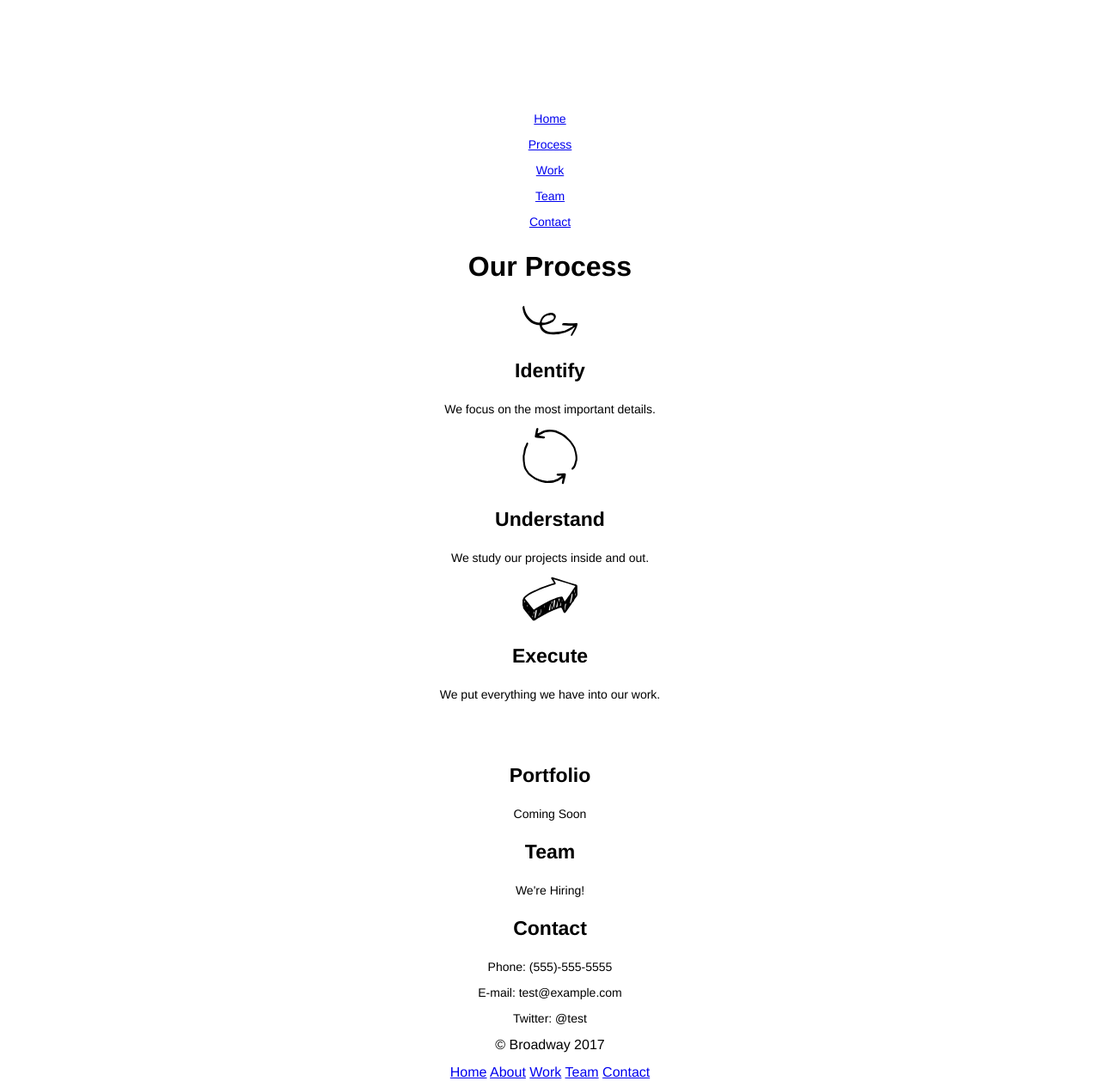
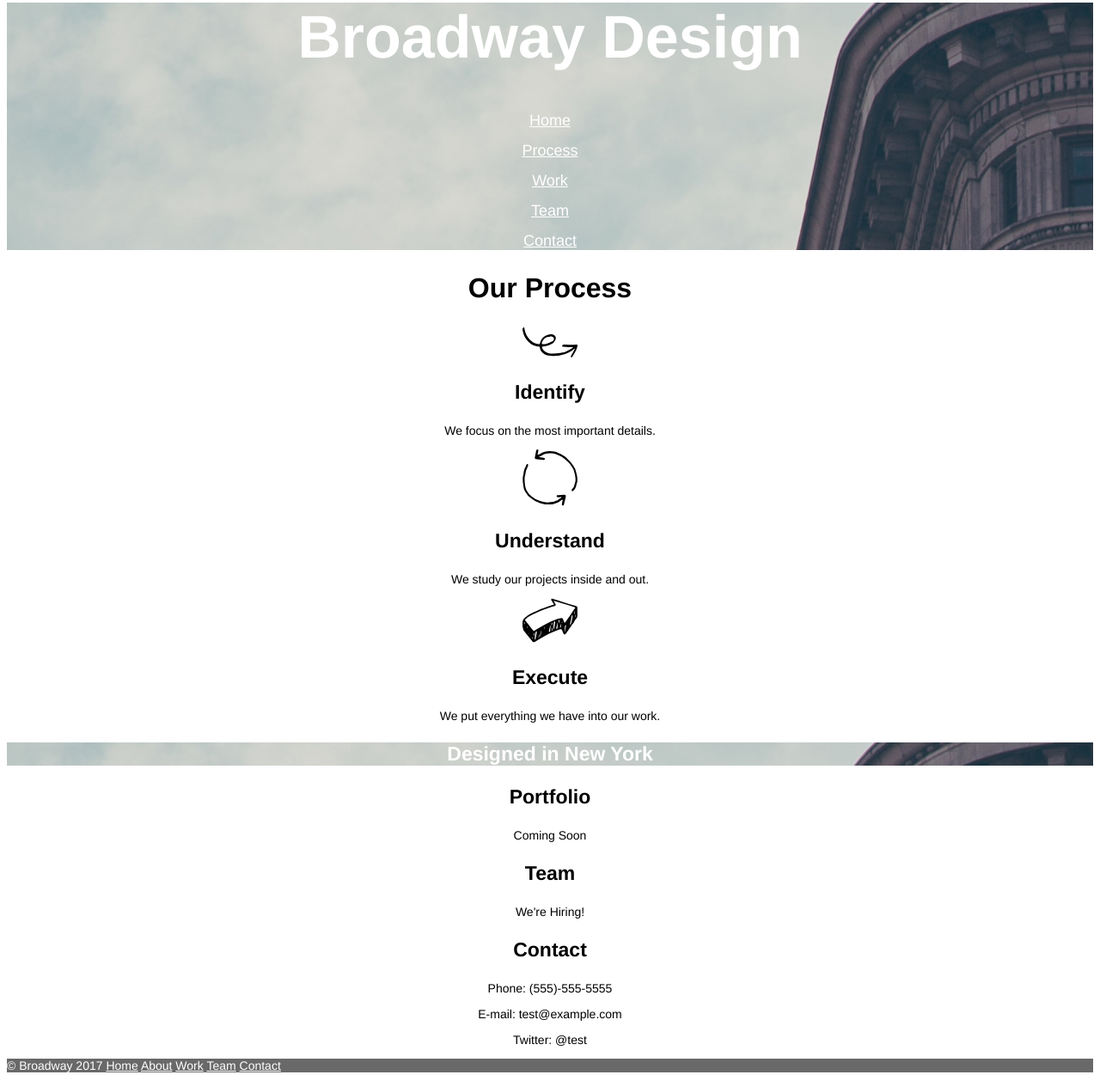
Before and after one commit to chriswertz/broadway, a plain HTML site: page index.html in a window 1280 px wide. Shown: the part 44-1309 px from the top of the page at 86% size. Drawn offline with Linux system fonts and the light colour scheme.

Commit message:
code update

```diff
--- a/index.html
+++ b/index.html
@@ -8,14 +8,14 @@
   <body>
     <div class="design">
       <h1>Broadway Design</h1>
-    <nav>
-    <p><a href="#">Home</a> </p>
-      <p><a href="#">Process</a> </p>
-      <p><a href="#">Work</a> </p>
-      <p><a href="#">Team</a> </p>
-      <p><a href="#">Contact</a> </p>
-    </nav>
-  </div>
+        <p><a class="navtop" href="#">Home</a> </p>
+        <p><a class="navtop" href="#">Process</a> </p>
+        <p><a class="navtop" href="#">Work</a> </p>
+        <p><a class="navtop" href="#">Team</a> </p>
+        <p><a class="navtop" href="#">Contact</a> </p>
+      </div>
+<!-- Section One -->
+    <div class="content">
     <h2>Our Process</h2>
     <img src="./resources/images/identify.svg"/>
     <h3>Identify</h3>
@@ -26,21 +26,28 @@
     <img src="./resources/images/execute.svg"/>
     <h3>Execute</h3>
     <p>We put everything we have into our work.</p>
-    <h3 class="design">Designed in New York</h3>
+  </div>
+<!-- Section Two -->
+    <h3 id="design2">Designed in New York</h3>
     <h3>Portfolio</h3>
     <p>Coming Soon</p>
     <h3>Team</h3>
     <p>We're Hiring!</p>
+<!-- Section Three -->
   <h3>Contact</h3>
   <p>Phone: (555)-555-5555</p>
   <p>E-mail: test@example.com</p>
   <p>Twitter: @test</p>
-  <nav class="footernav"
-  <p>© Broadway 2017</p>
-  <a href="#">Home</a>
-  <a href="#">About</a>
-  <a href="#">Work</a>
-  <a href="#">Team</a>
+  <div id="footer">
+    <nav class="footernav">
+  <p>© Broadway 2017
+  <a class="footernav" href="#">Home</a>
+  <a class="footernav" href="#">About</a>
+  <a class="footernav" href="#">Work</a>
+  <a class="footernav" href="#">Team</a>
   <a href="#">Contact</a>
+</p>
+</nav>
+</div>
   </body>
 </html>
--- a/resources/css/style.css
+++ b/resources/css/style.css
@@ -23,15 +23,24 @@ p {
   font-size: 14px;
 }
 
-.nav {
+.navtop {
   font-size: 18px;
+  color: white;
 }
 
 .design {
-  background-image: url("./resources/images/the-flatiron-building.png");
+  background-image: url("../images/the-flatiron-building.png");
+  }
+
+#design2 {
+  background-image: url("../images/the-flatiron-building.png");
   color: white;
 }
 
-.top {
-  background-image: url("./resources/images/the-flatiron-building.png");
+.footernav,
+.footernav a {
+  text-align: left;
+  background-color: dimgray;
+  color: white;
+  text-size: 11px;
 }
```
